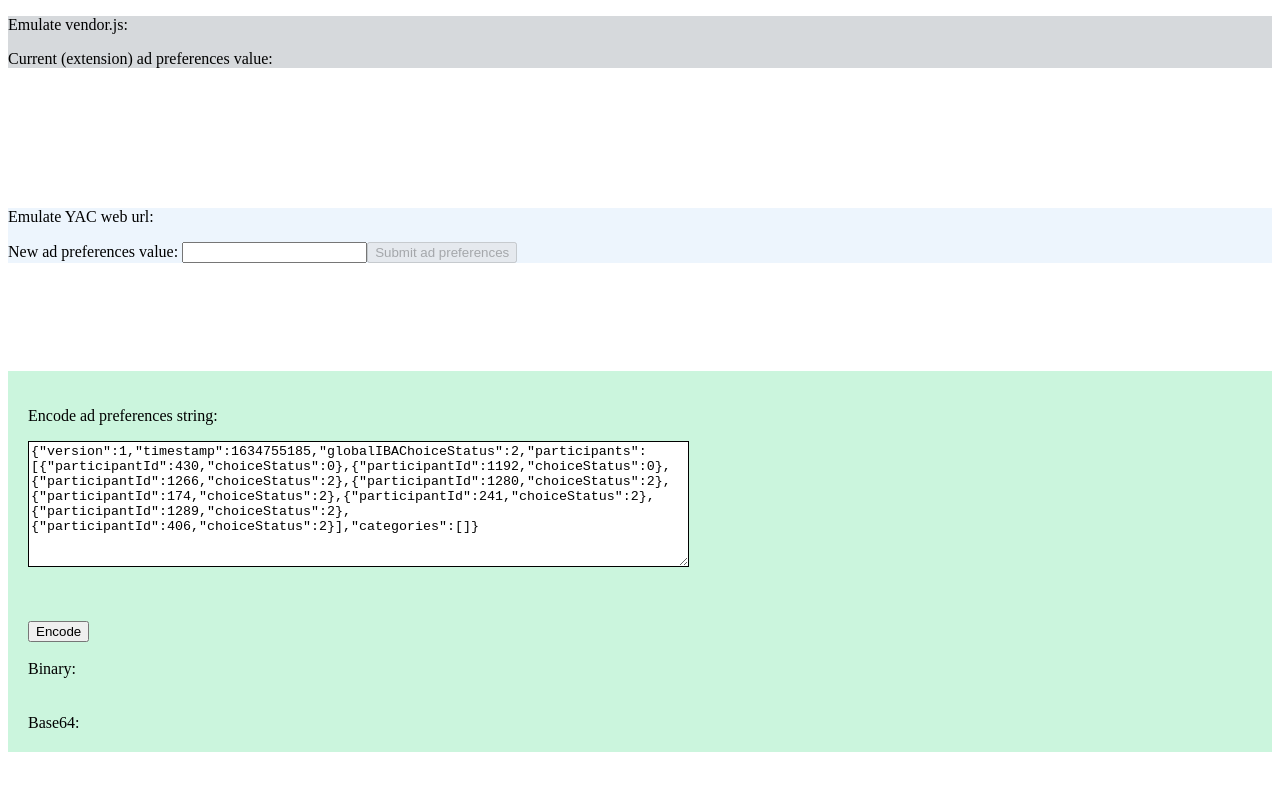
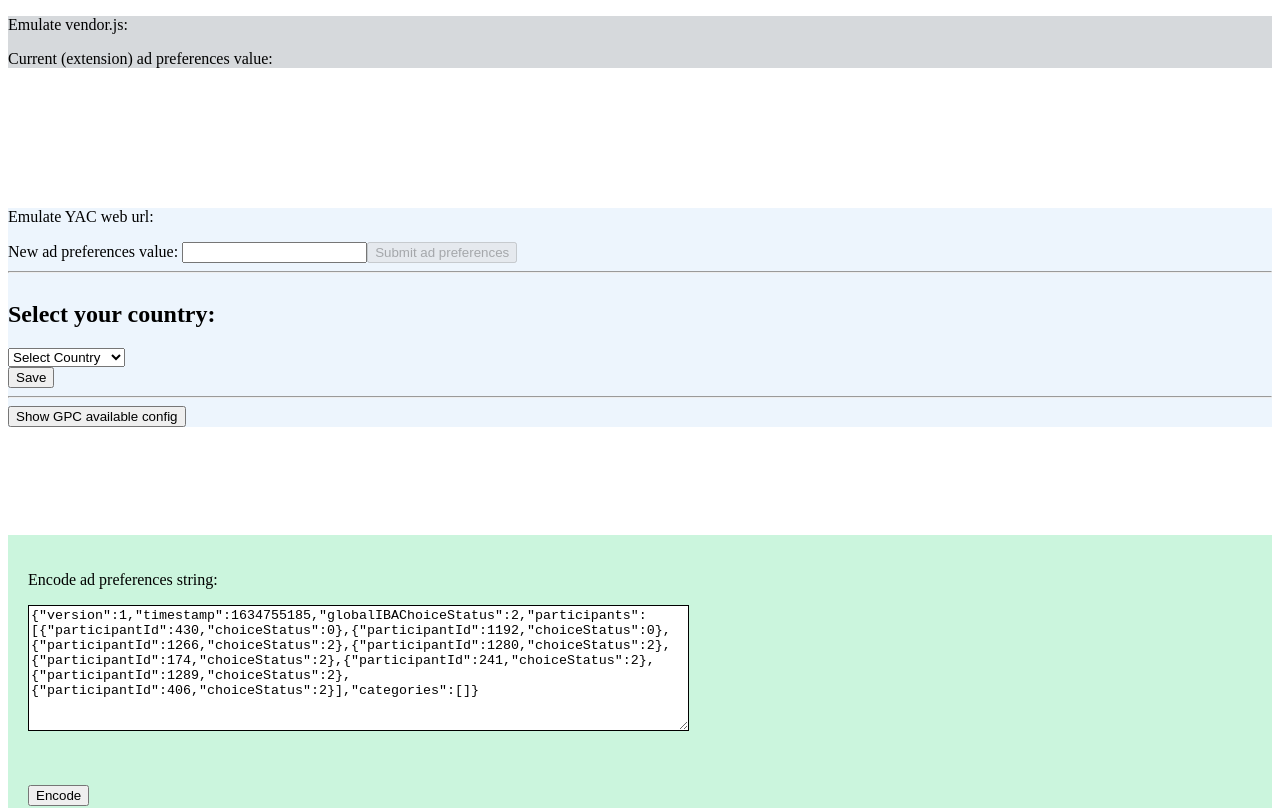
Before and after one commit to viktoria-sigma-dev/pmc-react-testing, a React (Create React App) app: page / in a window 1280 px wide. Shown: the top 808 px of the page. Built offline with nearby package versions, Linux system fonts and the light colour scheme.

Commit message:
Display country selection and gpc availability

```diff
--- a/src/App.js
+++ b/src/App.js
@@ -1,6 +1,8 @@
-import {useCallback, useEffect, useState} from "react";
+import React, {useCallback, useEffect, useState} from "react";
 import {EncodeAdPreferencesString} from "./components/EncodeAdPreferencesString";
 import {DecodeAdPreferencesString} from "./components/DecodeAdPreferencesString";
+import {CountrySelection} from "./components/CountrySelection";
+import {GPCAvailability} from "./components/GPCAvailability";
 
 function App() {
   const [adPreferencesValue, setAdPreferencesValue] = useState("");
@@ -40,6 +42,11 @@ function App() {
     window.postMessage({type: 'UpdateAdPreferences', data: adPreferencesValue}, '*');
   }
 
+  /* Emulate YAC Web Url. Emulate return user country */
+  const onCountrySelectionSave = (data) => {
+    window.postMessage({type: 'SetUserLocation', data}, '*');
+  }
+
   return (
     <div className="App" style={{paddingBottom: "200px"}}>
       <div style={{backgroundColor: "#D6D9DC"}}>
@@ -52,6 +59,12 @@ function App() {
         <label htmlFor="value">New ad preferences value: </label>
         <input id="value" type="text" value={adPreferencesValue} onChange={(e) => setAdPreferencesValue(e.target.value)}/>
         <button onClick={savePreferences} disabled={!adPreferencesValue.length}>Submit ad preferences</button>
+        <hr/>
+        <CountrySelection
+          onSave={onCountrySelectionSave}
+        />
+        <hr/>
+        <GPCAvailability/>
       </div>
       <br/><br/><br/><br/><br/><br/>
       <EncodeAdPreferencesString/>
--- /dev/null
+++ b/src/components/CountrySelection.jsx
@@ -0,0 +1,61 @@
+import React, { useState } from 'react';
+
+export const CountrySelection = ({ onSave }) => {
+  const [selectedCountry, setSelectedCountry] = useState('');
+  const [selectedState, setSelectedState] = useState('');
+  const [errorMessage, setErrorMessage] = useState('');
+
+  const handleCountryChange = (e) => {
+    const country = e.target.value;
+    setSelectedCountry(country);
+    setSelectedState('');
+    setErrorMessage('');
+  };
+
+  const handleStateChange = (e) => {
+    setSelectedState(e.target.value);
+    setErrorMessage('');
+  };
+
+  const handleSave = () => {
+    if (selectedCountry === '') {
+      setErrorMessage('Please select a country.');
+    } else if (selectedCountry === 'US' && selectedState === '') {
+      setErrorMessage('Please select a state.');
+    } else {
+      onSave({ country: selectedCountry, state: selectedState });
+    }
+  };
+
+  return (
+    <div>
+      <div style={{ display: 'flex', alignItems: 'center' }}>
+        <div style={{ marginRight: '20px' }}>
+          <h2>Select your country:</h2>
+          <select value={selectedCountry} onChange={handleCountryChange}>
+            <option value="">Select Country</option>
+            <option value="US">United States</option>
+            <option value="CA">Canada</option>
+            <option value="GB">United Kingdom</option>
+            <option value="AU">Australia</option>
+          </select>
+        </div>
+
+        {selectedCountry === 'US' && (
+          <div>
+            <h2>Select your state:</h2>
+            <select value={selectedState} onChange={handleStateChange}>
+              <option value="">Select State</option>
+              <option value="CO">Colorado</option>
+              <option value="OR">Oregon</option>
+              <option value="LA">Los Angeles</option>
+            </select>
+          </div>
+        )}
+      </div>
+
+      <button onClick={handleSave}>Save</button>
+      {errorMessage && <p style={{ color: 'red' }}>{errorMessage}</p>}
+    </div>
+  );
+};
--- /dev/null
+++ b/src/components/GPCAvailability.jsx
@@ -0,0 +1,58 @@
+import React, { useState } from 'react';
+
+const ExpandablePanel = ({ content }) => {
+  const [expanded, setExpanded] = useState(false);
+
+  const togglePanel = () => {
+    setExpanded(!expanded);
+  };
+
+  return (
+    <div>
+      <button onClick={togglePanel}>{expanded ? 'Hide GPC available config' : 'Show GPC available config'}</button>
+      {expanded && (
+        <div className="panel-content">
+          <h3>Current GPC configuration added to the PMC extension:</h3>
+          {content}
+        </div>
+      )}
+    </div>
+  );
+};
+
+const KeyValueDisplay = ({ data }) => {
+  return (
+    <div>
+      {Object.entries(data).map(([key, value]) => (
+        <div key={key}>
+          <strong>{key}: </strong>
+          {Array.isArray(value) ? (
+            <ul>
+              {value.map((item, index) => (
+                <li key={index}>{item}</li>
+              ))}
+            </ul>
+          ) : (
+            <span>{value.toString()}</span>
+          )}
+        </div>
+      ))}
+    </div>
+  );
+};
+
+export const GPCAvailability = () => {
+  const data = {
+    "gpc": {
+      "available": true,
+      "availableForCountryCodes": ["US", "CA", "UA"],
+      "confirmResidencyForRegionCodes": ["CO", "OR"]
+    }
+  };
+
+  return (
+    <ExpandablePanel content={
+      <KeyValueDisplay data={data.gpc} />
+    } />
+  );
+};
```
Also changed, not shown: public/widget.html (added, +40 -0 lines).
